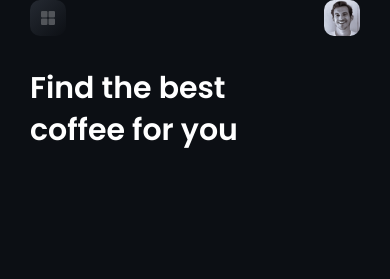
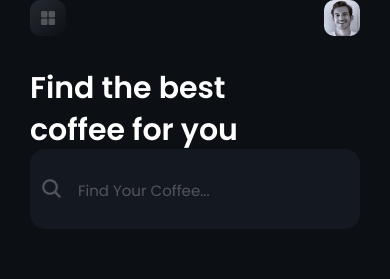
Before and after one commit to yassineltayeb/react-native-coffee-shop, a React Native app: screen /Home in a window 390 px wide. Shown: the top 279 px of the page. Built offline with nearby package versions, Linux system fonts and the light colour scheme.

Commit message:
added search input

```diff
--- /dev/null
+++ b/components/SearchInput.tsx
@@ -0,0 +1,48 @@
+import { StyleSheet, Text, TextInput, View } from "react-native";
+import React from "react";
+import { COLORS, FONTFAMILY } from "theme/these";
+import Ionicons from "@expo/vector-icons/Ionicons";
+
+interface SearchInputProps {
+  style?: any;
+}
+
+const SearchInput: React.FC<SearchInputProps> = (style) => {
+  return (
+    <View style={[styles.container]}>
+      <Ionicons
+        style={styles.icon}
+        name="search"
+        size={23}
+        color={COLORS.primaryLightGreyHex}
+      />
+      <TextInput
+        style={styles.textInput}
+        placeholder="Find Your Coffee..."
+        placeholderTextColor={COLORS.primaryLightGreyHex}
+      />
+    </View>
+  );
+};
+
+const styles = StyleSheet.create({
+  container: {
+    flex: 1,
+    flexDirection: "row",
+    backgroundColor: COLORS.primaryDarkGreyHex,
+    padding: 10,
+    borderRadius: 15,
+    alignItems: "center",
+  },
+  icon: {
+    marginRight: 15,
+  },
+  textInput: {
+    color: COLORS.primaryLightGreyHex,
+    fontFamily: FONTFAMILY.poppins_regular,
+    fontSize: 15,
+    marginTop: 3,
+  },
+});
+
+export default SearchInput;
--- a/screens/HomeScreen.tsx
+++ b/screens/HomeScreen.tsx
@@ -1,7 +1,8 @@
+import SearchInput from "components/SearchInput";
 import Header from "components/common/Header";
 import Title from "components/labels/Title";
 import { Colors } from "constants/colors";
-import { StyleSheet, Text, View } from "react-native";
+import { ScrollView, StyleSheet, Text, View } from "react-native";
 import { SafeAreaView } from "react-native-safe-area-context";
 import { COLORS, FONTFAMILY, FONTSIZE } from "theme/these";
 
@@ -9,7 +10,7 @@ interface HomeScreenProps {}
 const HomeScreen: React.FC<HomeScreenProps> = ({}) => {
   return (
     <SafeAreaView style={style.safeAreaContainer}>
-      <View style={style.container}>
+      <ScrollView style={style.container}>
         <Header />
         <View style={style.titleContainer}>
           <Title
@@ -26,7 +27,10 @@ const HomeScreen: React.FC<HomeScreenProps> = ({}) => {
             color={COLORS.primaryWhiteHex}
           />
         </View>
-      </View>
+        <View style={style.searchInputContainer}>
+          <SearchInput />
+        </View>
+      </ScrollView>
     </SafeAreaView>
   );
 };
@@ -35,6 +39,7 @@ const style = StyleSheet.create({
   safeAreaContainer: {
     flex: 1,
     backgroundColor: Colors.black,
+    justifyContent: "center",
   },
   container: {
     flex: 1,
@@ -46,6 +51,10 @@ const style = StyleSheet.create({
   title: {
     marginTop: 31,
   },
+  searchInputContainer: {
+    flex: 1,
+    marginTop:32
+  },
 });
 
 export default HomeScreen;
```
